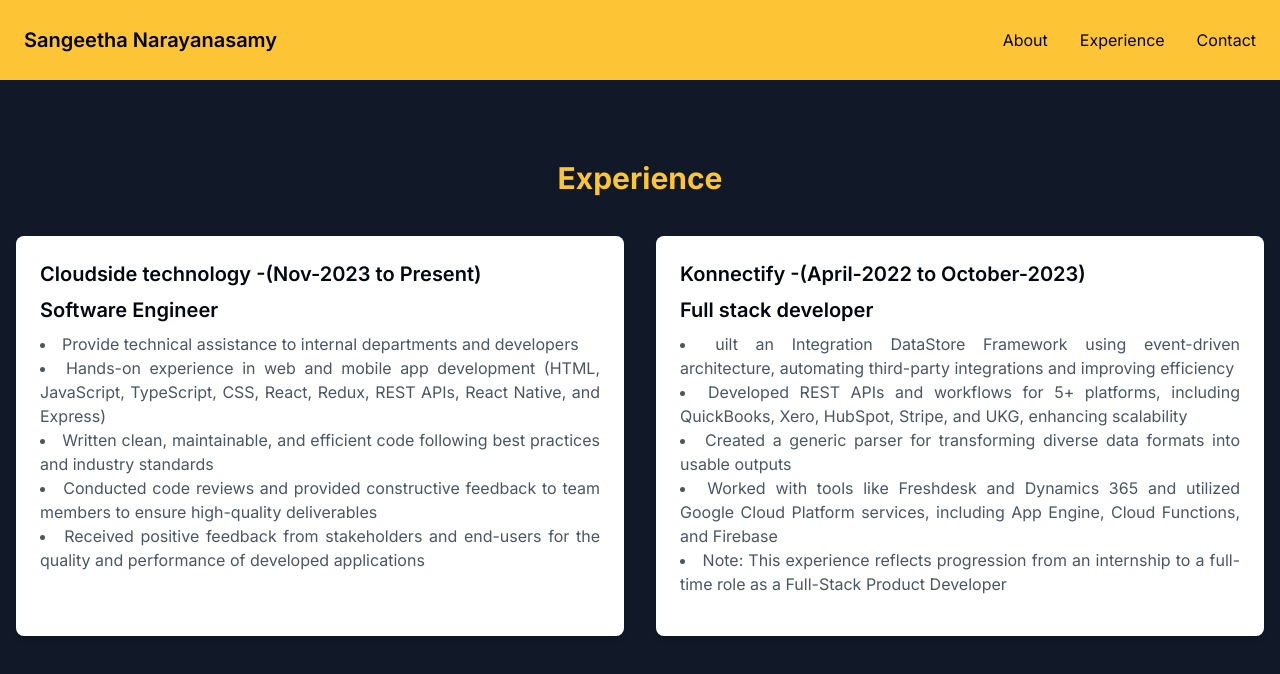
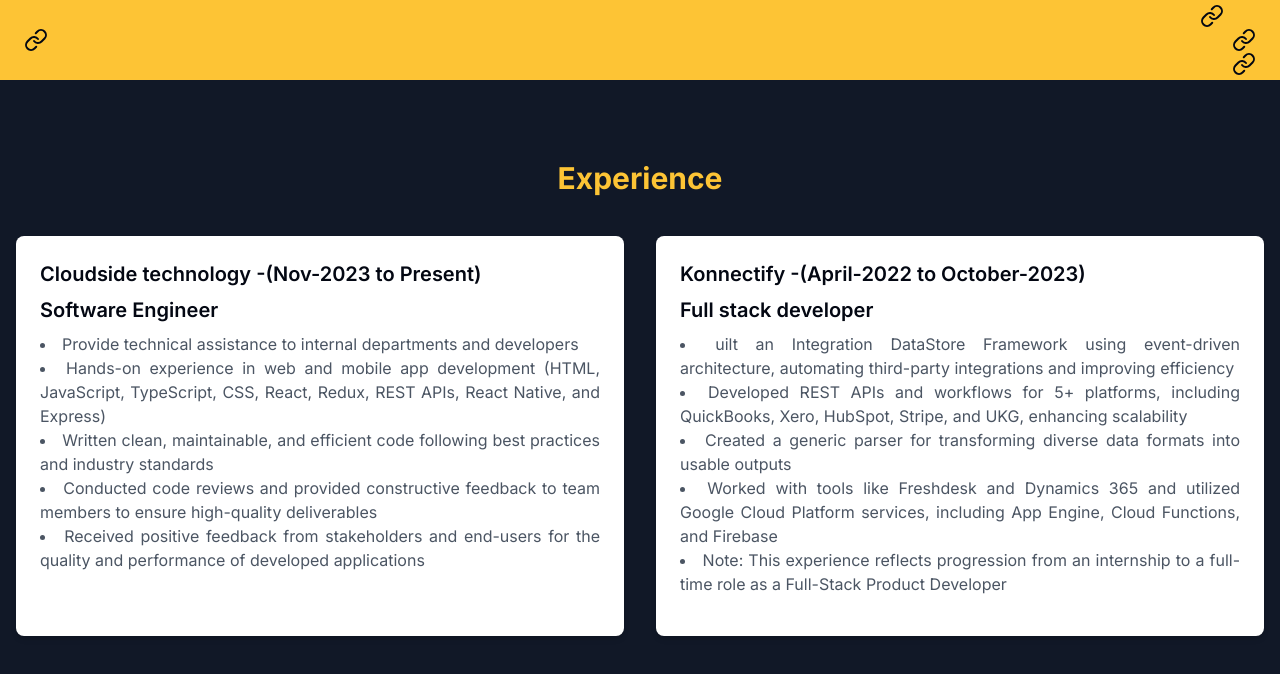
Before and after one commit to sangeetha2521/My-Portfolio, a Next.js app: page /experience in a window 1280 px wide. Shown: the top 674 px of the page. Built offline with nearby package versions, Linux system fonts and the light colour scheme.

Commit message:
A tags changed to link tag

```diff
--- a/src/app/contact/page.tsx
+++ b/src/app/contact/page.tsx
@@ -9,18 +9,18 @@
               <ContactForm />
               <div className="flex justify-center space-x-6 mt-12">
 
-                <a href="https://www.linkedin.com/in/25sangeetha/" className="text-gray-600 hover:text-[#FDC435]">
+                <Link href="https://www.linkedin.com/in/25sangeetha/" className="text-gray-600 hover:text-[#FDC435]">
                   <span className="sr-only">LinkedIn</span>
                   <svg className="h-6 w-6" fill="currentColor" viewBox="0 0 24 24">
                     <path d="M19 0h-14c-2.761 0-5 2.239-5 5v14c0 2.761 2.239 5 5 5h14c2.762 0 5-2.239 5-5v-14c0-2.761-2.238-5-5-5zm-11 19h-3v-11h3v11zm-1.5-12.268c-.966 0-1.75-.79-1.75-1.764s.784-1.764 1.75-1.764 1.75.79 1.75 1.764-.783 1.764-1.75 1.764zm13.5 12.268h-3v-5.604c0-3.368-4-3.113-4 0v5.604h-3v-11h3v1.765c1.396-2.586 7-2.777 7 2.476v6.759z" />
                   </svg>
-                </a>
-                <a href="devsangisuresh@gmail.com" className="text-gray-600 hover:text-[#FDC435]">
+                </Link>
+                <Link href="devsangisuresh@gmail.com" className="text-gray-600 hover:text-[#FDC435]">
                   <span className="sr-only">Email</span>
                   <svg className="h-6 w-6" fill="none" viewBox="0 0 24 24" stroke="currentColor">
                     <path strokeLinecap="round" strokeLinejoin="round" strokeWidth={2} d="M3 8l7.89 5.26a2 2 0 002.22 0L21 8M5 19h14a2 2 0 002-2V7a2 2 0 00-2-2H5a2 2 0 00-2 2v10a2 2 0 002 2z" />
                   </svg>
-                </a>
+                </Link>
               </div>
               <p className="text-center text-gray-600 mt-8">Sangeetha Narayanasamy@2025</p>
             </div>
--- a/src/app/layout.tsx
+++ b/src/app/layout.tsx
@@ -1,3 +1,4 @@
+import { Link } from 'lucide-react';
 import type { Metadata } from 'next';
 import { Inter } from 'next/font/google';
 import './globals.css';
@@ -18,11 +19,11 @@
     <html lang="en">
       <body className={`${inter.className} bg-gray-900`}>
         <nav className="flex justify-between bg-[#FDC435]  items-center p-6  w-full h-20 ">
-          <a href="/" className="text-xl font-semibold">Sangeetha Narayanasamy</a>
+          <Link href="/" className="text-xl font-semibold">Sangeetha Narayanasamy</Link>
           <div className="space-x-8">
-            <a href="/about" className="hover:text-[#FDC435]">About</a>
-            <a href="/experience" className="hover:text-[#FDC435]">Experience</a>
-            <a href="/contact" className="hover:text-[#FDC435]">Contact</a>
+            <Link href="/about" className="hover:text-[#FDC435]">About</Link>
+            <Link href="/experience" className="hover:text-[#FDC435]">Experience</Link>
+            <Link href="/contact" className="hover:text-[#FDC435]">Contact</Link>
           </div>
         </nav>
         {children}
--- a/src/app/page.tsx
+++ b/src/app/page.tsx
@@ -105,18 +105,18 @@
           <ContactForm />
           <div className="flex justify-center space-x-6 mt-12">
 
-            <a href="https://www.linkedin.com/in/25sangeetha/" className="text-gray-600 hover:text-[#FDC435]">
+            <Link href="https://www.linkedin.com/in/25sangeetha/" className="text-gray-600 hover:text-[#FDC435]">
               <span className="sr-only">LinkedIn</span>
               <svg className="h-6 w-6" fill="currentColor" viewBox="0 0 24 24">
                 <path d="M19 0h-14c-2.761 0-5 2.239-5 5v14c0 2.761 2.239 5 5 5h14c2.762 0 5-2.239 5-5v-14c0-2.761-2.238-5-5-5zm-11 19h-3v-11h3v11zm-1.5-12.268c-.966 0-1.75-.79-1.75-1.764s.784-1.764 1.75-1.764 1.75.79 1.75 1.764-.783 1.764-1.75 1.764zm13.5 12.268h-3v-5.604c0-3.368-4-3.113-4 0v5.604h-3v-11h3v1.765c1.396-2.586 7-2.777 7 2.476v6.759z" />
               </svg>
-            </a>
-            <a href="devsangisuresh@gmail.com" className="text-gray-600 hover:text-[#FDC435]">
+            </Link>
+            <Link href="devsangisuresh@gmail.com" className="text-gray-600 hover:text-[#FDC435]">
               <span className="sr-only">Email</span>
               <svg className="h-6 w-6" fill="none" viewBox="0 0 24 24" stroke="currentColor">
                 <path strokeLinecap="round" strokeLinejoin="round" strokeWidth={2} d="M3 8l7.89 5.26a2 2 0 002.22 0L21 8M5 19h14a2 2 0 002-2V7a2 2 0 00-2-2H5a2 2 0 00-2 2v10a2 2 0 002 2z" />
               </svg>
-            </a>
+            </Link>
           </div>
           <p className="text-center text-gray-600 mt-8">Sangeetha Narayanasamy@2025</p>
         </div>
```
